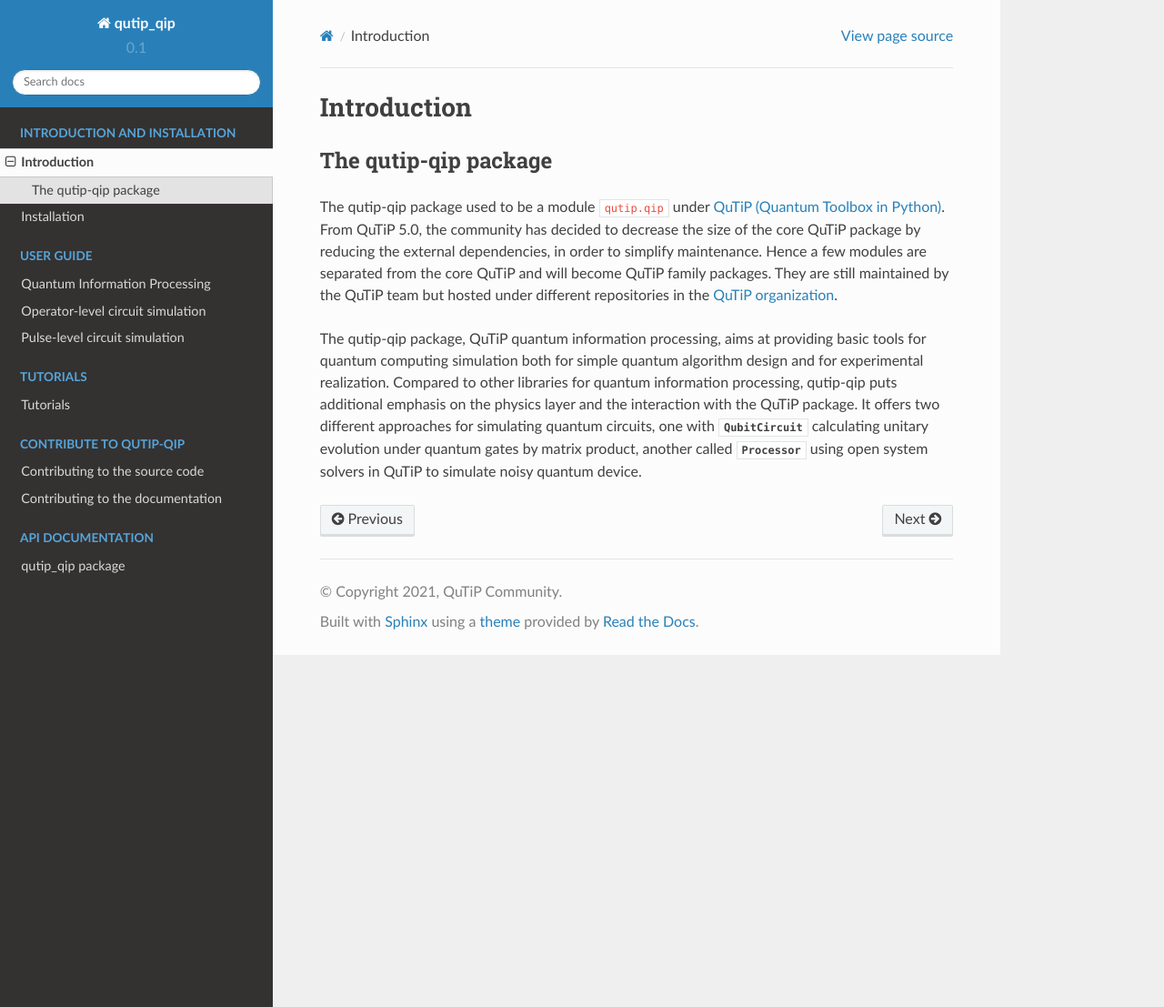
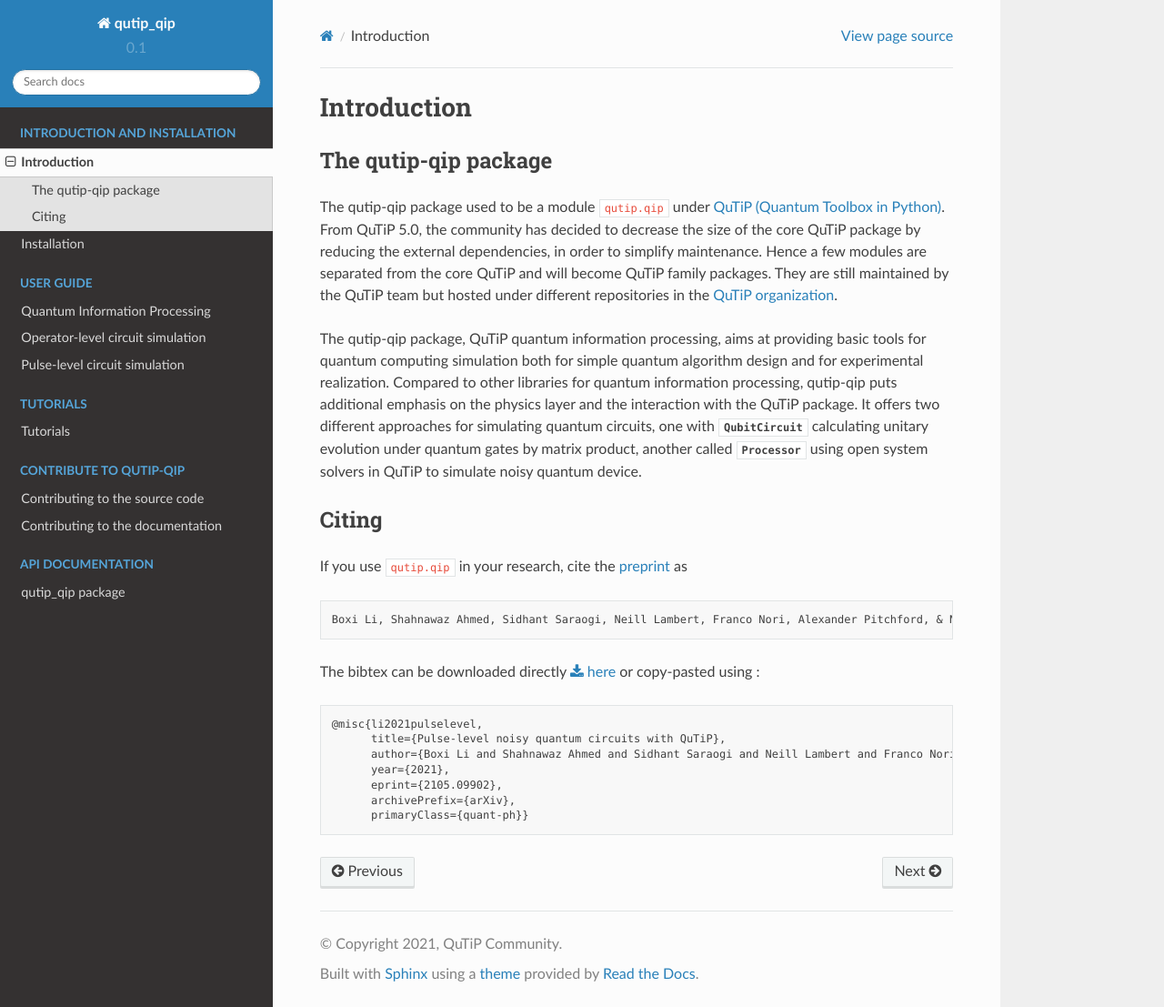
Before and after one commit to qutip/qutip-qip, a Sphinx documentation site: the page built from doc/source/introduction.rst, in a window 1280 px wide and 1107 px high. Shown: the whole window at 91% size. Built offline with Sphinx 7.4.7 and the Read the Docs theme 2.0.0, drawn with Linux system fonts in a browser that asks for light colours.

Commit message:
Merge pull request #56 from purva-thakre/info_qutip_paper
Add info about citing paper

```diff
--- a/doc/source/introduction.rst
+++ b/doc/source/introduction.rst
@@ -15,3 +15,27 @@
 The qutip-qip package, QuTiP quantum information processing, aims at providing basic tools for quantum computing simulation both for simple quantum algorithm design and for experimental realization.
 Compared to other libraries for quantum information processing, qutip-qip puts additional emphasis on the physics layer and the interaction with the QuTiP package.
 It offers two different approaches for simulating quantum circuits, one with :class:`.QubitCircuit` calculating unitary evolution under quantum gates by matrix product, another called :class:`.Processor` using open system solvers in QuTiP to simulate noisy quantum device.
+
+Citing
+===========
+
+If you use ``qutip.qip`` in your research, cite the `preprint <https://arxiv.org/abs/2105.09902>`_
+as
+
+.. code-block:: text
+
+  Boxi Li, Shahnawaz Ahmed, Sidhant Saraogi, Neill Lambert, Franco Nori, Alexander Pitchford, & Nathan Shammah. (2021). Pulse-level noisy quantum circuits with QuTiP.
+
+
+The bibtex can be downloaded directly :download:`here<qutip_qip.bib>` or
+copy-pasted using :
+
+.. code-block:: text
+
+  @misc{li2021pulselevel,
+        title={Pulse-level noisy quantum circuits with QuTiP},
+        author={Boxi Li and Shahnawaz Ahmed and Sidhant Saraogi and Neill Lambert and Franco Nori and Alexander Pitchford and Nathan Shammah},
+        year={2021},
+        eprint={2105.09902},
+        archivePrefix={arXiv},
+        primaryClass={quant-ph}}
--- /dev/null
+++ b/doc/source/qutip_qip.bib
@@ -0,0 +1,7 @@
+  @misc{li2021pulselevel,
+      title={Pulse-level noisy quantum circuits with QuTiP},
+      author={Boxi Li and Shahnawaz Ahmed and Sidhant Saraogi and Neill Lambert and Franco Nori and Alexander Pitchford and Nathan Shammah},
+      year={2021},
+      eprint={2105.09902},
+      archivePrefix={arXiv},
+      primaryClass={quant-ph}}
```
Also changed, not shown: README.md (+15 -0 lines).
